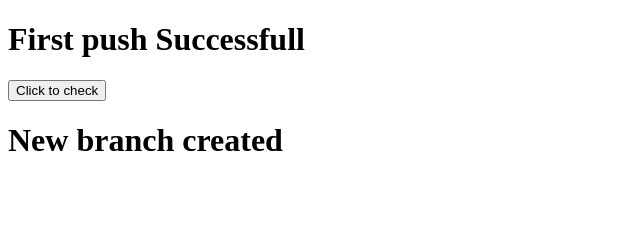
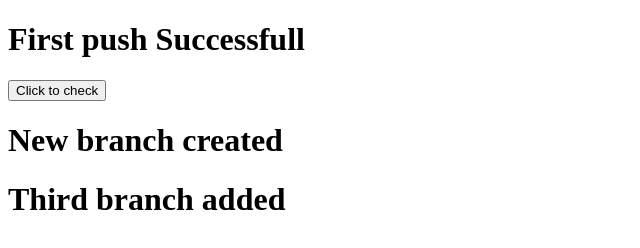
Before and after one commit to TaukirSumer/first_demo, a plain HTML site: page index.html in a window 1280 px wide. Shown: the whole page, without its empty margins (0-640 px from the left). Drawn offline with Linux system fonts and the light colour scheme.

Commit message:
third branch added

```diff
--- a/index.html
+++ b/index.html
@@ -9,6 +9,8 @@
     <H1>First push Successfull</H1>
     <BUtton>Click to check</BUtton>
     <H1>New branch created</H1>
+    <h1>Third branch added
+    </h1>
 
 </body>
 </html>
```
